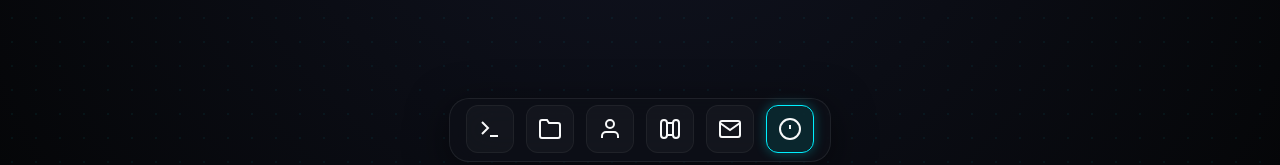
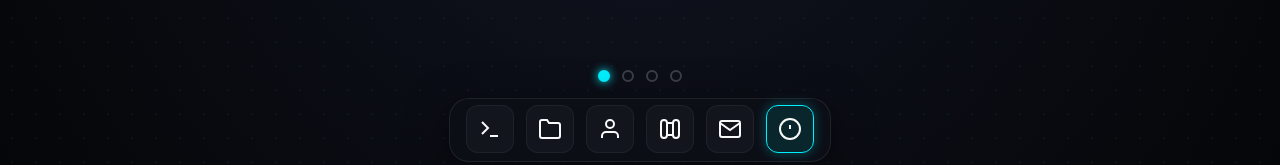
Before and after one commit to s-nikhil2005/Portfolio, a Next.js app in the folder apps/web/: page / in a window 1280 px wide. Both pictures are taken after a click on the button "SOUND OFF". Shown: the part 618-783 px from the top of the page. Built offline with nearby package versions, Linux system fonts and the light colour scheme.

Commit message:
feat: migrate Profile.app window into full-page scroll-driven sliding workspace sections with dynamic R3F camera panning

```diff
--- a/apps/web/src/app/page.tsx
+++ b/apps/web/src/app/page.tsx
@@ -17,7 +17,9 @@ import {
   CaseStudyModal,
   AIAssistantWindow,
   type ProjectData,
-  ProfileApp,
+  SystemInfo,
+  JourneyTimeline,
+  TechStack,
 } from "@portfolio/ui";
 import { SceneCanvas } from "@/components/3d/SceneCanvas";
 import { CursorGlow } from "@/components/animation/CursorGlow";
@@ -81,6 +83,79 @@ export default function Home() {
   );
   const [selectedProject, setSelectedProject] =
     React.useState<ProjectData | null>(null);
+
+  // Background Slide States
+  const [activeSlide, setActiveSlide] = React.useState(0);
+  const isScrolling = React.useRef(false);
+
+  const handleWheel = (e: React.WheelEvent) => {
+    const target = e.target as HTMLElement;
+    // Don't slide if scroll occurs inside any draggable window
+    if (
+      target.closest(".mac-window-content") ||
+      target.closest("[data-lenis-prevent]")
+    ) {
+      return;
+    }
+
+    if (isScrolling.current) return;
+
+    if (e.deltaY > 15) {
+      if (activeSlide < 3) {
+        isScrolling.current = true;
+        setActiveSlide((prev) => prev + 1);
+        setTimeout(() => {
+          isScrolling.current = false;
+        }, 850);
+      }
+    } else if (e.deltaY < -15) {
+      if (activeSlide > 0) {
+        isScrolling.current = true;
+        setActiveSlide((prev) => prev - 1);
+        setTimeout(() => {
+          isScrolling.current = false;
+        }, 850);
+      }
+    }
+  };
+
+  const touchStart = React.useRef(0);
+  const handleTouchStart = (e: React.TouchEvent) => {
+    touchStart.current = e.touches[0].clientY;
+  };
+
+  const handleTouchEnd = (e: React.TouchEvent) => {
+    const target = e.target as HTMLElement;
+    if (
+      target.closest(".mac-window-content") ||
+      target.closest("[data-lenis-prevent]")
+    ) {
+      return;
+    }
+
+    const touchEnd = e.changedTouches[0].clientY;
+    const diff = touchStart.current - touchEnd;
+
+    if (isScrolling.current) return;
+
+    if (diff > 50) {
+      if (activeSlide < 3) {
+        isScrolling.current = true;
+        setActiveSlide((prev) => prev + 1);
+        setTimeout(() => {
+          isScrolling.current = false;
+        }, 850);
+      }
+    } else if (diff < -50) {
+      if (activeSlide > 0) {
+        isScrolling.current = true;
+        setActiveSlide((prev) => prev - 1);
+        setTimeout(() => {
+          isScrolling.current = false;
+        }, 850);
+      }
+    }
+  };
 
   // Window Manager States
   const [openWindows, setOpenWindows] = React.useState<Record<string, boolean>>(
@@ -278,10 +353,10 @@ export default function Home() {
         break;
       case "about":
       case "profile":
-        openApp("about");
+        setActiveSlide(1);
         setTerminalLogs((prev) => [
           ...prev,
-          { text: "Opening Profile.app...", type: "system" },
+          { text: "Scrolling to profile workspace...", type: "system" },
         ]);
         break;
       case "projects":
@@ -396,17 +471,21 @@ export default function Home() {
         break;
       }
       case "open": {
-        const targetApp = arg === "profile" ? "about" : arg;
-        if (
-          targetApp === "terminal" ||
-          targetApp === "projects" ||
-          targetApp === "about" ||
-          targetApp === "skills" ||
-          targetApp === "experience" ||
-          targetApp === "contact" ||
-          targetApp === "ai"
+        if (arg === "profile" || arg === "about") {
+          setActiveSlide(1);
+          setTerminalLogs((prev) => [
+            ...prev,
+            { text: "Scrolling to profile workspace...", type: "system" },
+          ]);
+        } else if (
+          arg === "terminal" ||
+          arg === "projects" ||
+          arg === "skills" ||
+          arg === "experience" ||
+          arg === "contact" ||
+          arg === "ai"
         ) {
-          openApp(targetApp);
+          openApp(arg);
           setTerminalLogs((prev) => [
             ...prev,
             { text: `Opening application: ${arg}...`, type: "system" },
@@ -454,7 +533,7 @@ export default function Home() {
       label: "Open Profile.app",
       category: "Applications",
       shortcut: "⌥A",
-      action: () => openApp("about"),
+      action: () => setActiveSlide(1),
     },
     {
       id: "skls",
@@ -549,8 +628,8 @@ export default function Home() {
     {
       id: "about",
       label: "Profile.app",
-      isOpen: openWindows.about,
-      onClick: openApp,
+      isOpen: false,
+      onClick: () => setActiveSlide((prev) => (prev === 0 ? 1 : 0)),
       icon: (
         <svg
           width="24"
@@ -664,8 +743,35 @@ export default function Home() {
       />
 
       {/* 3D Experience Scene */}
-      <SceneCanvas />
+      <SceneCanvas activeSlide={activeSlide} />
 
+      {/* Wallpaper Hero Section (Left-aligned, behind windows) */}
+      {/* Sliding Background Workspace Panels */}
+      <div
+        onWheel={handleWheel}
+        onTouchStart={handleTouchStart}
+        onTouchEnd={handleTouchEnd}
+        style={{
+          position: "absolute",
+          top: 0,
+          left: 0,
+          width: "400vw",
+          height: "100vh",
+          display: "flex",
+          transform: `translateX(-${activeSlide * 25}%)`,
+          transition: "transform 0.85s cubic-bezier(0.25, 1, 0.5, 1)",
+          zIndex: 2,
+        }}
+      >
+        {/* Slide 0: Desktop Workspace Welcome */}
+        <div
+          style={{
+            width: "100vw",
+            height: "100vh",
+            position: "relative",
+            boxSizing: "border-box",
+          }}
+        >
           {/* Wallpaper Hero Section (Left-aligned, behind windows) */}
           <div
             style={{
@@ -673,7 +779,6 @@ export default function Home() {
               top: "12vh",
               left: "6vw",
               maxWidth: "460px",
-          zIndex: 2,
               display: "flex",
               flexDirection: "column",
               gap: "20px",
@@ -681,7 +786,9 @@ export default function Home() {
               userSelect: "none",
             }}
           >
-        <div style={{ display: "flex", flexDirection: "column", gap: "8px" }}>
+            <div
+              style={{ display: "flex", flexDirection: "column", gap: "8px" }}
+            >
               <div
                 style={{
                   fontFamily: "var(--font-mono)",
@@ -729,9 +836,9 @@ export default function Home() {
                 color: "var(--text-secondary)",
               }}
             >
-          Building high-performance backend systems and immersive, responsive 3D
-          web interfaces. Type commands in the terminal or use the controls
-          below to discover my work.
+              Building high-performance backend systems and immersive,
+              responsive 3D web interfaces. Type commands in the terminal or use
+              the controls below to discover my work.
             </p>
 
             {/* CTA Button Grid */}
@@ -753,7 +860,7 @@ export default function Home() {
               <Button
                 variant="secondary"
                 size="md"
-            onClick={() => openApp("about")}
+                onClick={() => setActiveSlide(1)}
               >
                 Profile.app
               </Button>
@@ -837,6 +944,138 @@ export default function Home() {
                 LinkedIn
               </a>
             </div>
+          </div>
+        </div>
+
+        {/* Slide 1: System Info Workspace */}
+        <div
+          style={{
+            width: "100vw",
+            height: "100vh",
+            position: "relative",
+            display: "flex",
+            justifyContent: "center",
+            alignItems: "center",
+            boxSizing: "border-box",
+            padding: "80px 6vw",
+          }}
+        >
+          <div
+            style={{
+              width: "100%",
+              maxWidth: "1000px",
+              height: "100%",
+              maxHeight: "650px",
+              background: "rgba(10, 11, 14, 0.4)",
+              border: "1px solid rgba(255, 255, 255, 0.06)",
+              borderRadius: "20px",
+              backdropFilter: "blur(20px)",
+              boxShadow: "0 20px 50px rgba(0, 0, 0, 0.5)",
+              overflow: "hidden",
+            }}
+          >
+            <SystemInfo />
+          </div>
+        </div>
+
+        {/* Slide 2: Journey Timeline Workspace */}
+        <div
+          style={{
+            width: "100vw",
+            height: "100vh",
+            position: "relative",
+            display: "flex",
+            justifyContent: "center",
+            alignItems: "center",
+            boxSizing: "border-box",
+            padding: "80px 6vw",
+          }}
+        >
+          <div
+            style={{
+              width: "100%",
+              maxWidth: "1000px",
+              height: "100%",
+              maxHeight: "650px",
+              background: "rgba(10, 11, 14, 0.4)",
+              border: "1px solid rgba(255, 255, 255, 0.06)",
+              borderRadius: "20px",
+              backdropFilter: "blur(20px)",
+              boxShadow: "0 20px 50px rgba(0, 0, 0, 0.5)",
+              overflow: "hidden",
+            }}
+          >
+            <JourneyTimeline />
+          </div>
+        </div>
+
+        {/* Slide 3: Tech Stack Workspace */}
+        <div
+          style={{
+            width: "100vw",
+            height: "100vh",
+            position: "relative",
+            display: "flex",
+            justifyContent: "center",
+            alignItems: "center",
+            boxSizing: "border-box",
+            padding: "80px 6vw",
+          }}
+        >
+          <div
+            style={{
+              width: "100%",
+              maxWidth: "1000px",
+              height: "100%",
+              maxHeight: "650px",
+              background: "rgba(10, 11, 14, 0.4)",
+              border: "1px solid rgba(255, 255, 255, 0.06)",
+              borderRadius: "20px",
+              backdropFilter: "blur(20px)",
+              boxShadow: "0 20px 50px rgba(0, 0, 0, 0.5)",
+              overflow: "hidden",
+            }}
+          >
+            <TechStack />
+          </div>
+        </div>
+      </div>
+
+      {/* Slide Indicators dot pagination */}
+      <div
+        style={{
+          position: "absolute",
+          bottom: "100px",
+          left: "50%",
+          transform: "translateX(-50%)",
+          display: "flex",
+          gap: "12px",
+          zIndex: 99,
+        }}
+      >
+        {[0, 1, 2, 3].map((pageIdx) => {
+          const isActive = activeSlide === pageIdx;
+          return (
+            <button
+              key={pageIdx}
+              onClick={() => setActiveSlide(pageIdx)}
+              style={{
+                width: "12px",
+                height: "12px",
+                borderRadius: "50%",
+                border: `2px solid ${
+                  isActive ? "var(--glow-cyan)" : "rgba(255,255,255,0.2)"
+                }`,
+                background: isActive ? "var(--glow-cyan)" : "transparent",
+                cursor: "pointer",
+                transition: "all 0.25s ease",
+                boxShadow: isActive ? "0 0 10px var(--glow-cyan)" : "none",
+                padding: 0,
+              }}
+              title={`Go to section ${pageIdx + 1}`}
+            />
+          );
+        })}
       </div>
 
       {/* Top OS System Bar */}
@@ -1016,7 +1255,11 @@ export default function Home() {
                   <div
                     key={app.id}
                     onClick={() => {
+                      if (app.id === "about") {
+                        setActiveSlide(1);
+                      } else {
                         openApp(app.id);
+                      }
                       setActiveDropdown(null);
                     }}
                     style={{
@@ -1135,20 +1378,6 @@ export default function Home() {
           <SmoothScroll style={{ padding: "12px" }}>
             <ProjectShowcase onSelectProject={setSelectedProject} />
           </SmoothScroll>
-        </MacWindow>
-
-        {/* App 3: Profile.app */}
-        <MacWindow
-          id="about"
-          title="Profile.app"
-          isOpen={openWindows.about}
-          onClose={closeWindow}
-          onFocus={focusWindow}
-          zIndex={getZIndex("about")}
-          defaultPosition={{ x: 120, y: 60 }}
-          defaultSize={{ width: 960, height: 600 }}
-        >
-          <ProfileApp onDownloadResume={handleDownloadResume} />
         </MacWindow>
 
         {/* App 4: Skills Matrix */}
--- a/packages/ui/src/index.ts
+++ b/packages/ui/src/index.ts
@@ -11,3 +11,7 @@ export * from "./components/Experience/WorkExperience";
 export * from "./components/Projects/ProjectShowcase";
 export * from "./components/AIAssistant/AIAssistantWindow";
 export * from "./components/Profile/ProfileApp";
+export * from "./components/Profile/ProfileOverview";
+export * from "./components/Profile/SystemInfo";
+export * from "./components/Profile/JourneyTimeline";
+export * from "./components/Profile/TechStack";
```
Also changed, not shown: apps/web/src/components/3d/SceneCanvas.tsx (+52 -1 lines). Lines whose indentation alone changed are shown as unchanged.
